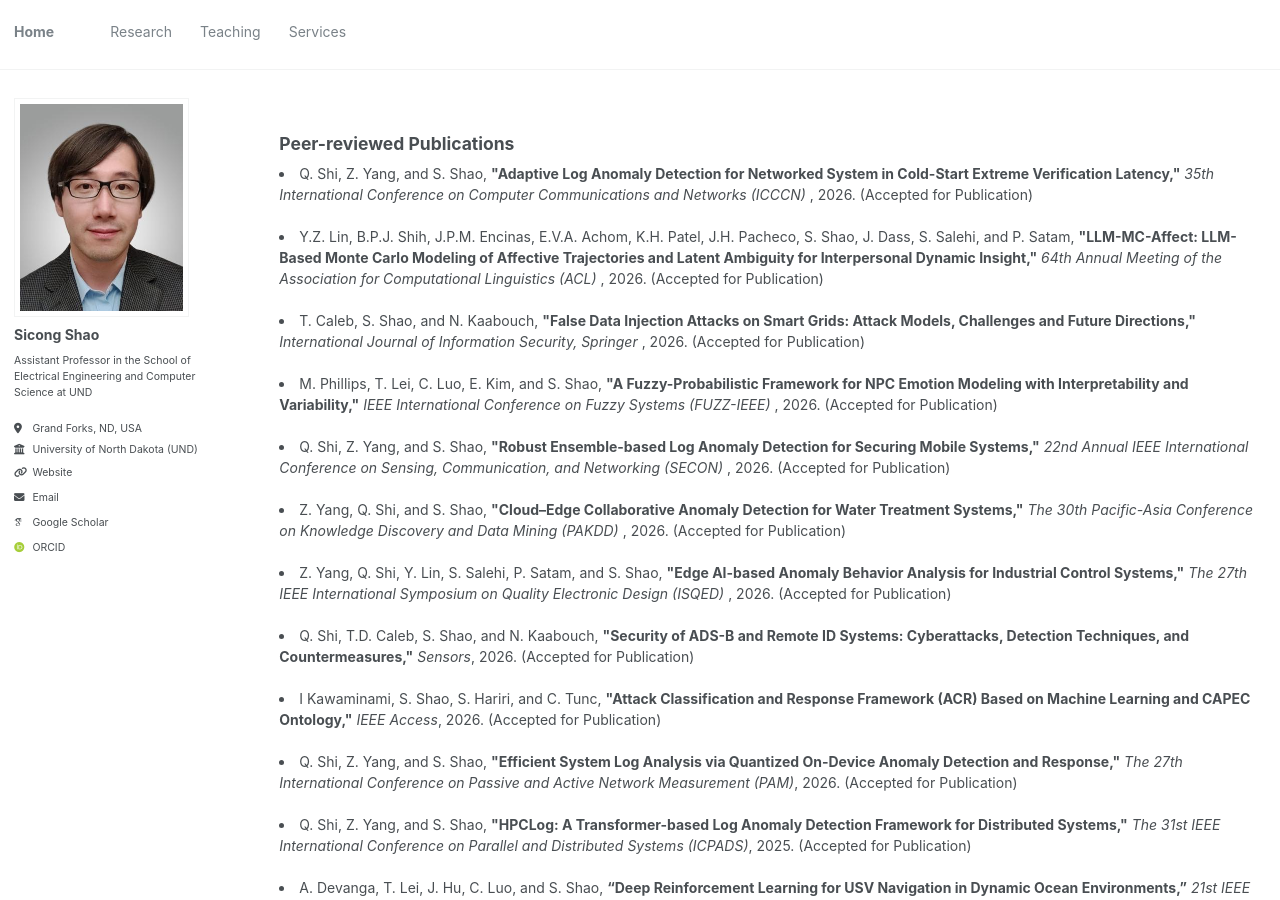
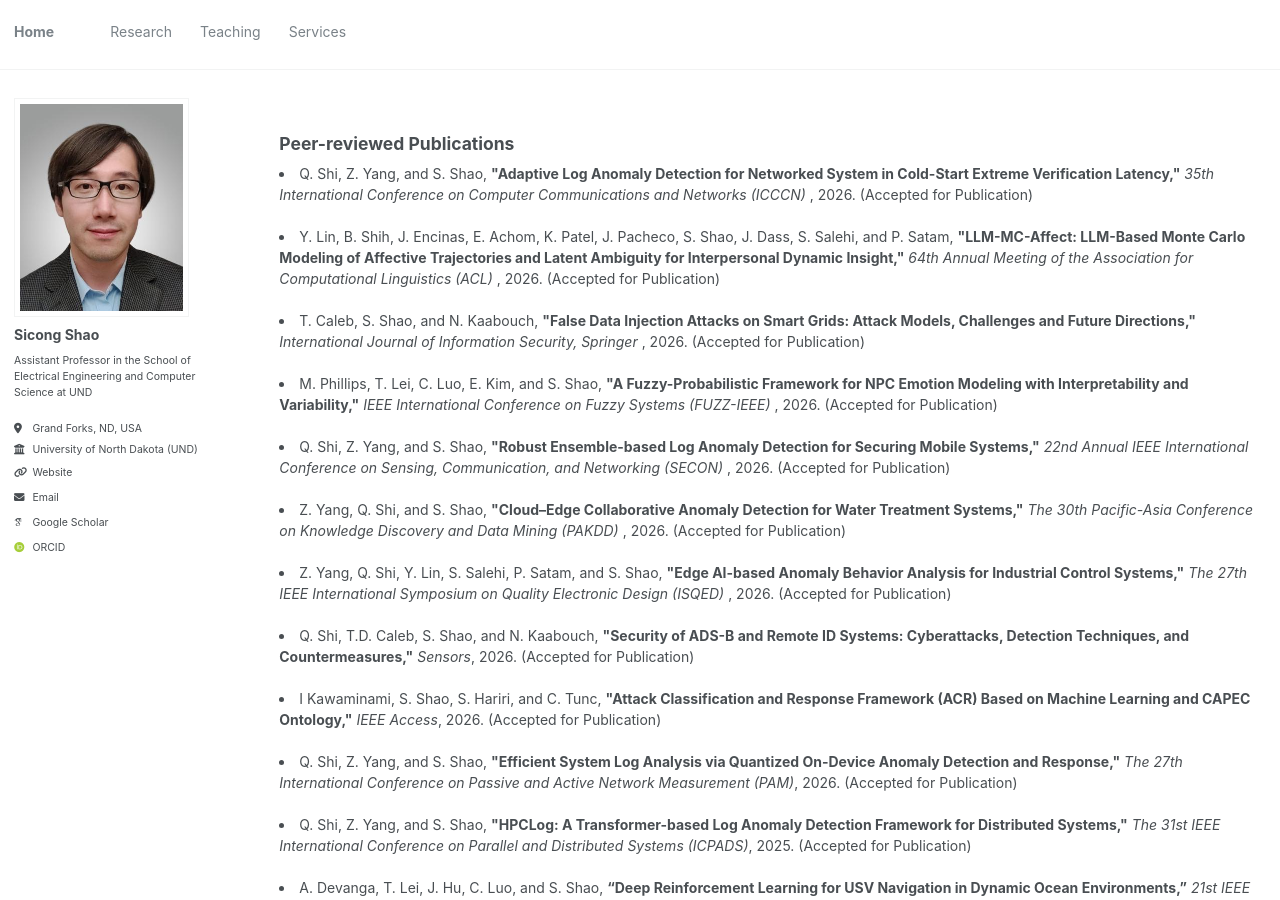
Before and after one commit to sicongshao/sicongshao.github.io, a Jekyll site: the page built from _pages/publications.html, in a window 1280 px wide and 900 px high. Built offline with Jekyll 4.4.1, drawn with Linux system fonts in a browser that asks for light colours; some web fonts are replaced.

Commit message:
first commit

```diff
--- a/_pages/publications.html
+++ b/_pages/publications.html
@@ -26,7 +26,7 @@ author_profile: true
 <br>
 
 <li>
-  Y.Z. Lin, B.P.J. Shih, J.P.M. Encinas, E.V.A. Achom, K.H. Patel, J.H. Pacheco, S. Shao, J. Dass, S. Salehi, and P. Satam, <strong>"LLM-MC-Affect: LLM-Based Monte Carlo Modeling of Affective Trajectories and Latent Ambiguity for Interpersonal Dynamic Insight,"</strong> <i>64th Annual Meeting of the Association for Computational Linguistics (ACL) </i>, 2026. (Accepted for Publication)
+  Y. Lin, B. Shih, J. Encinas, E. Achom, K. Patel, J. Pacheco, S. Shao, J. Dass, S. Salehi, and P. Satam, <strong>"LLM-MC-Affect: LLM-Based Monte Carlo Modeling of Affective Trajectories and Latent Ambiguity for Interpersonal Dynamic Insight,"</strong> <i>64th Annual Meeting of the Association for Computational Linguistics (ACL) </i>, 2026. (Accepted for Publication)
 </li>
 <br>
 
```
